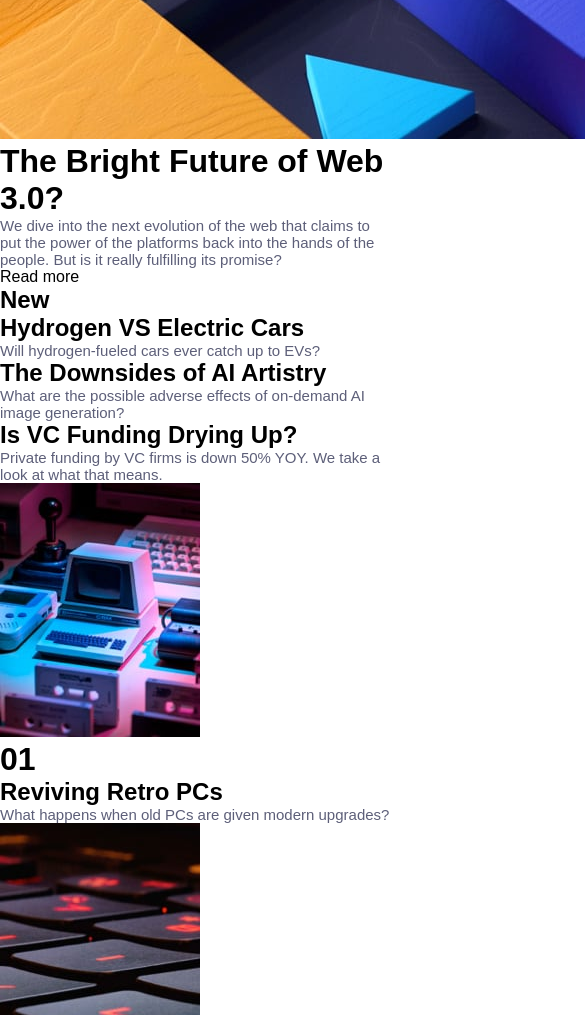
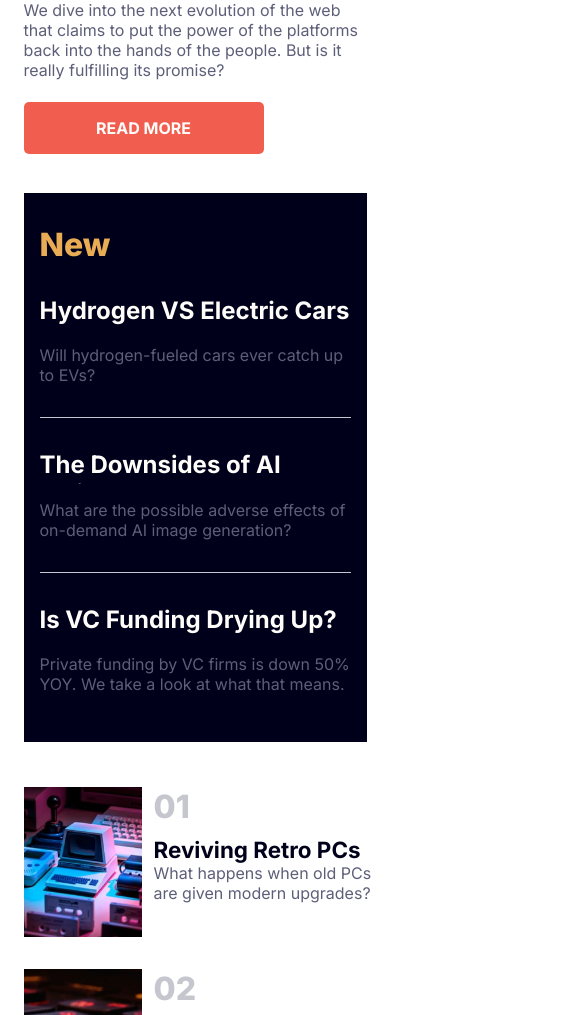
Before and after one commit to KasarAkash/News-homepage-v2, a plain HTML site: page index.html in a window 390 px wide. Shown: the part 595-1610 px from the top of the page, 585 px wide, since content can reach past the window. Drawn offline with Linux system fonts and the light colour scheme.

Commit message:
Design: Completed mobile design

```diff
--- a/index.html
+++ b/index.html
@@ -21,10 +21,17 @@
           <div class="navItem">Trending</div>
           <div class="navItem">Categories</div>
         </ul>
+
+        <img src="images/icon-menu.svg" alt="" class="menu" />
       </nav>
 
       <div class="mainContentGrid">
-        <img src="images/image-web-3-desktop.jpg" alt="web 3 image" />
+        <img
+          src="images/image-web-3-desktop.jpg"
+          alt="web 3 image"
+          class="desktopImage"
+        />
+        <img src="images/image-web-3-mobile.jpg" class="mobileImage" alt="" />
         <h1>The Bright Future of Web 3.0?</h1>
         <div class="contentTile">
           <p>
--- a/style.css
+++ b/style.css
@@ -1,3 +1,7 @@
+@import url("https://fonts.googleapis.com/css2?family=Inter&display=swap");
+@import url("https://fonts.googleapis.com/css2?family=Inter:wght@700&display=swap");
+@import url("https://fonts.googleapis.com/css2?family=Inter:wght@800&display=swap");
+
 :root {
   --Soft-orange: hsl(35, 77%, 62%);
   --Soft-red: hsl(5, 85%, 63%);
@@ -7,33 +11,22 @@
   --Very-dark-blue: hsl(240, 100%, 5%);
 }
 
-@font-face {
-  font-family: Inter;
-  src: url("https://fonts.googleapis.com/css2?family=Inter&display=swap");
-}
-
-@font-face {
-  font-family: Inter;
-  font-weight: 700;
-  src: url("https://fonts.googleapis.com/css2?family=Inter:wght@700&display=swap");
-}
-
-@font-face {
-  font-family: Inter;
-  font-weight: 800;
-  src: url("https://fonts.googleapis.com/css2?family=Inter:wght@800&display=swap");
-}
-
 * {
   margin: 0;
   padding: 0;
   box-sizing: border-box;
   list-style: none;
-  font-family: InterRegular, sans-serif;
+  font-family: "Inter", sans-serif;
 }
 p {
   color: var(--Dark-grayish-blue);
-  font-size: 15px;
+  font-size: 1rem;
+}
+h1 {
+  font-weight: 800;
+}
+h2 {
+  font-weight: 700;
 }
 
 @media (min-width: 1440px) {
@@ -58,6 +51,12 @@ p {
   }
   .navbar .navItem:hover {
     color: var(--Soft-red);
+  }
+  .menu {
+    display: none;
+  }
+  .mobileImage {
+    display: none;
   }
   .mainContentGrid {
     display: grid;
@@ -143,8 +142,7 @@ p {
   }
   .newsTile h2 {
     cursor: pointer;
-    font-weight: 700;
-    font-size: 1.5rem;
+    font-size: 1.4rem;
     color: var(--Very-dark-blue);
   }
   .newsTile h2:hover {
@@ -167,3 +165,98 @@ p {
     justify-content: space-between;
   }
 }
+
+@media (min-width: 370px) and (max-width: 600px) {
+  main {
+    margin: auto;
+    width: 375px;
+    padding: 2rem 1rem;
+  }
+  nav {
+    display: flex;
+    align-items: center;
+    justify-content: space-between;
+  }
+  .navbar {
+    display: none;
+  }
+
+  .mainContentGrid {
+    margin: 1.8rem 0;
+    display: grid;
+    grid-template-columns: 1fr;
+    gap: 1rem;
+  }
+  .desktopImage {
+    display: none;
+  }
+  .mainContentGrid img {
+    width: 100%;
+    grid-column: 1/2;
+  }
+  .mainContentGrid > h1 {
+    font-size: 2.8rem;
+    color: var(--Very-dark-blue);
+  }
+  .mainContentGrid aside {
+    background-color: var(--Very-dark-blue);
+    padding: 2rem 1rem;
+    display: flex;
+    flex-direction: column;
+    justify-content: space-between;
+  }
+  .mainContentGrid aside h1 {
+    color: var(--Soft-orange);
+    font-size: 2rem;
+  }
+  .mainContentGrid aside h2 {
+    color: var(--Off-white);
+    margin: 1rem 0;
+    cursor: pointer;
+    height: 1.4em;
+    overflow: hidden;
+  }
+  .mainContentGrid .button {
+    margin: 1.4rem 0;
+    width: 70%;
+    cursor: pointer;
+    color: var(--Off-white);
+    padding: 1rem;
+    border-radius: 5px;
+    text-transform: uppercase;
+    font-weight: 700;
+    background-color: var(--Soft-red);
+    text-align: center;
+  }
+  .mainContentGrid .listTile {
+    padding: 1rem 0;
+  }
+  .lineBreaker {
+    margin-top: 1rem;
+    height: 1px;
+    background-color: var(--Grayish-blue);
+  }
+
+  .moreNewsContent {
+    display: grid;
+    grid-template-columns: 1fr;
+  }
+  .newsTile {
+    display: grid;
+    grid-template-columns: 35% 65%;
+    gap: 10px;
+    margin: 1rem 0;
+  }
+  .newsTile h1 {
+    margin-bottom: 10px;
+    color: var(--Grayish-blue);
+  }
+  .newsTile h2 {
+    cursor: pointer;
+    font-size: 1.4rem;
+    color: var(--Very-dark-blue);
+  }
+  .newsTile img {
+    height: 150px;
+  }
+}
```
